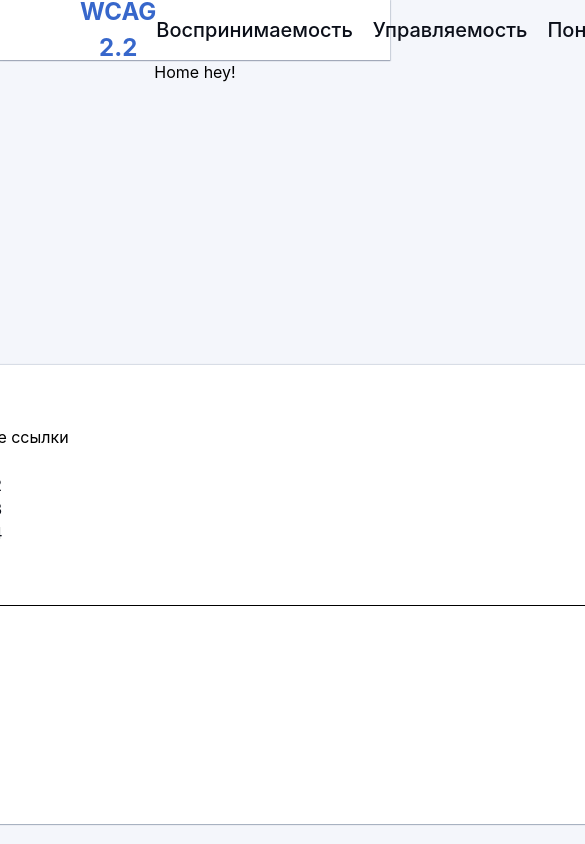
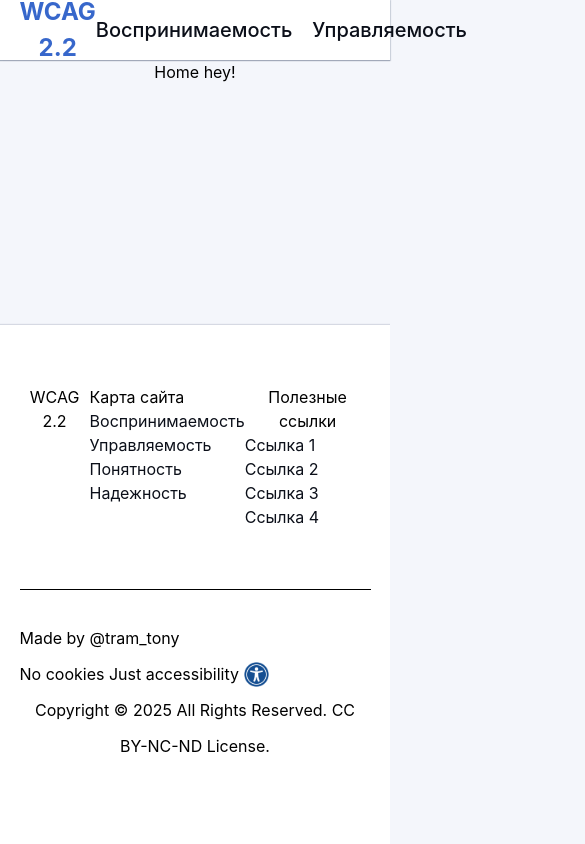
Before and after one commit to Serdyuk-prog/accessibility-guide, a React (Vite) app: page /home in a window 390 px wide. Shown: the top 844 px of the page, 585 px wide, since content can reach past the window. Built offline with nearby package versions, Linux system fonts and the light colour scheme.

Commit message:
feat: adaptive main layout

```diff
--- a/src/app/MainLayout/MainLayoutStyles.css
+++ b/src/app/MainLayout/MainLayoutStyles.css
@@ -1,16 +1,31 @@
 .main-layout {
+  box-sizing: border-box;
   display: flex;
   flex-direction: column;
+  min-height: 100vh;
   width: 100%;
-  min-height: 100vh;
 }
 
 .main-content {
+  box-sizing: border-box;
   margin-top: 60px;
   display: flex;
   flex-direction: column;
   flex-grow: 1;
-  width: 1560px;
+  width: 70%;
   align-self: center;
   margin-bottom: 30px;
 }
+
+@media (max-width: 1024px) {
+  .main-content {
+    width: 80%;
+  }
+}
+
+
+@media (max-width: 720px) {
+  .main-content {
+    width: 90%;
+  }
+}
--- a/src/app/MainLayout/ui/MainFooter/MainFooterStyles.css
+++ b/src/app/MainLayout/ui/MainFooter/MainFooterStyles.css
@@ -4,11 +4,13 @@
   align-items: center;
   flex-direction: column;
   margin-bottom: 20px;
-  width: 1400px;
+  width: 70%;
   align-self: center;
   border-radius: 10px;
   background-color: white;
   padding: 50px 80px;
+  box-sizing: border-box;
+
 
   /* border: 1px solid black; */
   /* box-shadow: rgba(6, 24, 44, 0.4) 0px 0px 0px 2px, rgba(6, 24, 44, 0.65) 0px 4px 6px -1px, rgba(255, 255, 255, 0.08) 0px 1px 0px inset;
@@ -44,5 +46,28 @@
       gap: 5px;
     }
   }
+}
+
+
+@media (max-width: 1024px) {
+  .main-footer {
+    width: 80%;
+    margin-bottom: 5px;
+    padding-inline: 10%;
+    .main-footer-block{
+      gap: 0;
+      justify-content: space-between;
+    }
+  }
+}
+
+
+@media (max-width: 720px) {
+  .main-footer {
+    width: 100vw;
+    padding-inline: 5%;
+    margin-bottom: 0px;
+    border-radius: 0 0;
+  }
 
 }
--- a/src/app/MainLayout/ui/MainHeader/MainHeader.tsx
+++ b/src/app/MainLayout/ui/MainHeader/MainHeader.tsx
@@ -2,16 +2,18 @@ import './MainHeaderStyles.css';
 
 export const MainHeader = () => {
     return (
-        <nav className="main-header" aria-label='navigation'>
-          <div>
-            <a className='main-header-logo' href="/">WCAG 2.2</a>
-          </div>
-          <div className='main-header-links'>
-            <a href="/">Воспринимаемость</a>
-            <a href="/">Управляемость</a>
-            <a href="/">Понятность</a>
-            <a href="/">Надежность</a>
-          </div>
-        </nav>
+        <header className="main-header" aria-label="navigation">
+            <div>
+                <a className="main-header-logo" href="/">
+                    WCAG 2.2
+                </a>
+            </div>
+            <nav className="main-header-links">
+                <a href="/">Воспринимаемость</a>
+                <a href="/">Управляемость</a>
+                {/* <a href="/">Понятность</a> */}
+                {/* <a href="/">Надежность</a> */}
+            </nav>
+        </header>
     );
 };
--- a/src/app/MainLayout/ui/MainHeader/MainHeaderStyles.css
+++ b/src/app/MainLayout/ui/MainHeader/MainHeaderStyles.css
@@ -1,4 +1,5 @@
 .main-header {
+  box-sizing: border-box;
   display: flex;
   height: 60px;
   justify-content: space-between;
@@ -11,7 +12,8 @@
   background-color: white;
   box-shadow: rgba(9, 30, 66, 0.25) 0px 1px 1px, rgba(9, 30, 66, 0.13) 0px 0px 1px 1px;
   position: fixed;
-  width: calc(100vw - 160px);
+  width: calc(100vw);
+  /* width: 100vw; */
   top: 0;
   left: 0;
 }
@@ -30,3 +32,17 @@
     font-weight: 500;
   }
 }
+
+@media (max-width: 1024px) {
+  .main-header {
+    padding-inline: 5%;
+  }
+}
+
+
+/* @media (max-width: 720px) {
+  .main-header {
+
+  }
+
+} */
```
